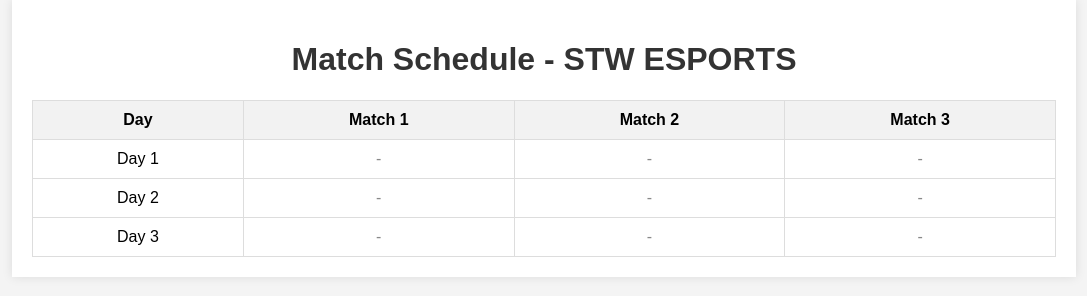
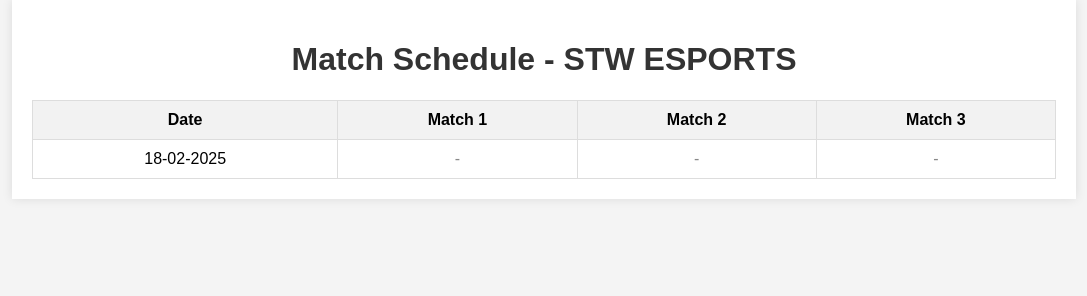
Before and after one commit to sabbir371/STW-ESPORTS, a plain HTML site: page index.html in a window 1280 px wide. Shown: the whole page, without its empty margins (96-1183 px from the left). Drawn offline with Linux system fonts and the light colour scheme.

Commit message:
Update index.html

```diff
--- a/index.html
+++ b/index.html
@@ -46,7 +46,7 @@
         <table>
             <thead>
                 <tr>
-                    <th>Day</th>
+                    <th>Date</th>
                     <th>Match 1</th>
                     <th>Match 2</th>
                     <th>Match 3</th>
@@ -54,23 +54,13 @@
             </thead>
             <tbody>
                 <tr>
-                    <td>Day 1</td>
+                    <td>18-02-2025</td>
                     <td class="empty">-</td>
                     <td class="empty">-</td>
                     <td class="empty">-</td>
                 </tr>
-                <tr>
-                    <td>Day 2</td>
-                    <td class="empty">-</td>
-                    <td class="empty">-</td>
-                    <td class="empty">-</td>
-                </tr>
-                <tr>
-                    <td>Day 3</td>
-                    <td class="empty">-</td>
-                    <td class="empty">-</td>
-                    <td class="empty">-</td>
-                </tr>
+
+
                 <!-- Add more rows as needed -->
             </tbody>
         </table>
```
